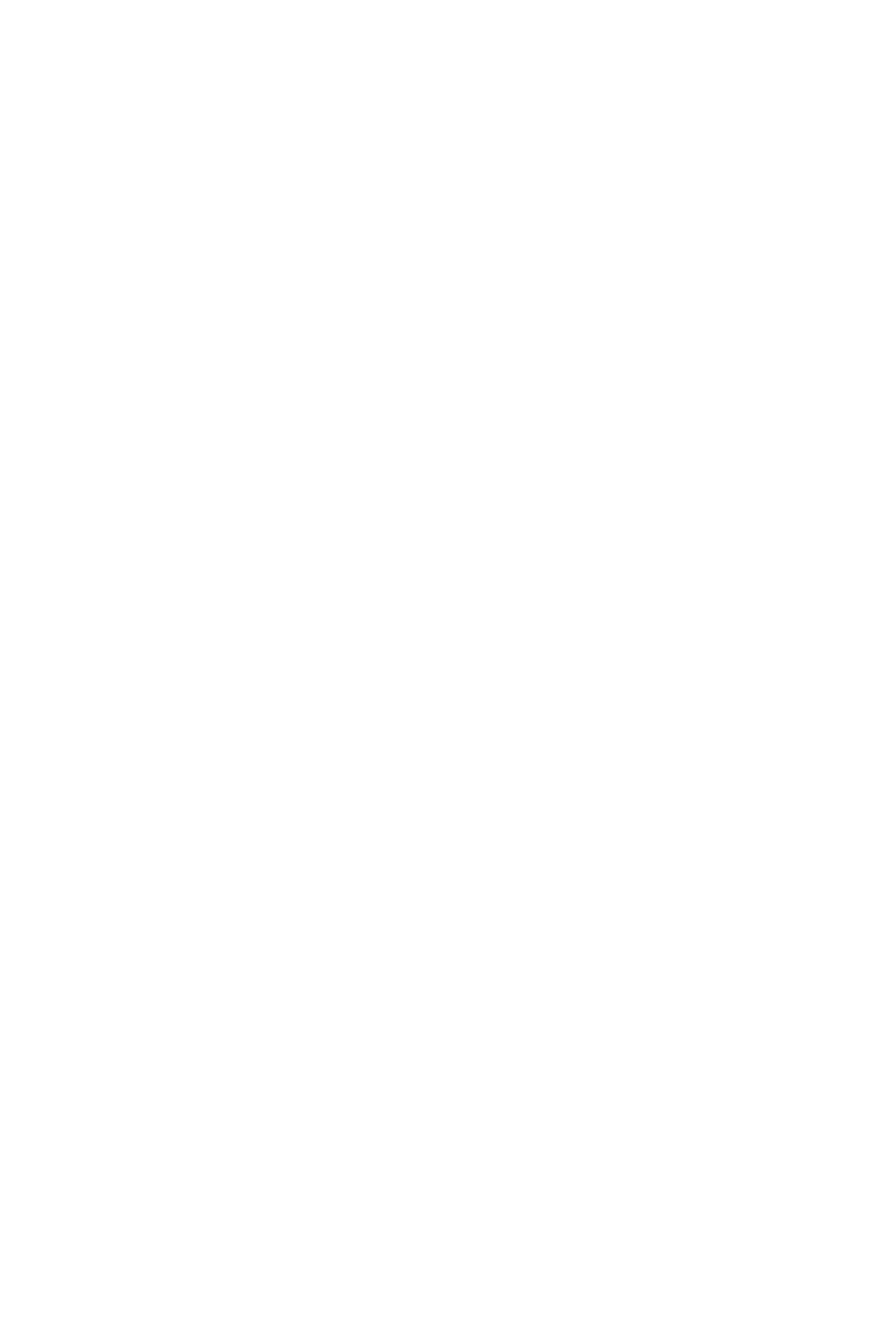
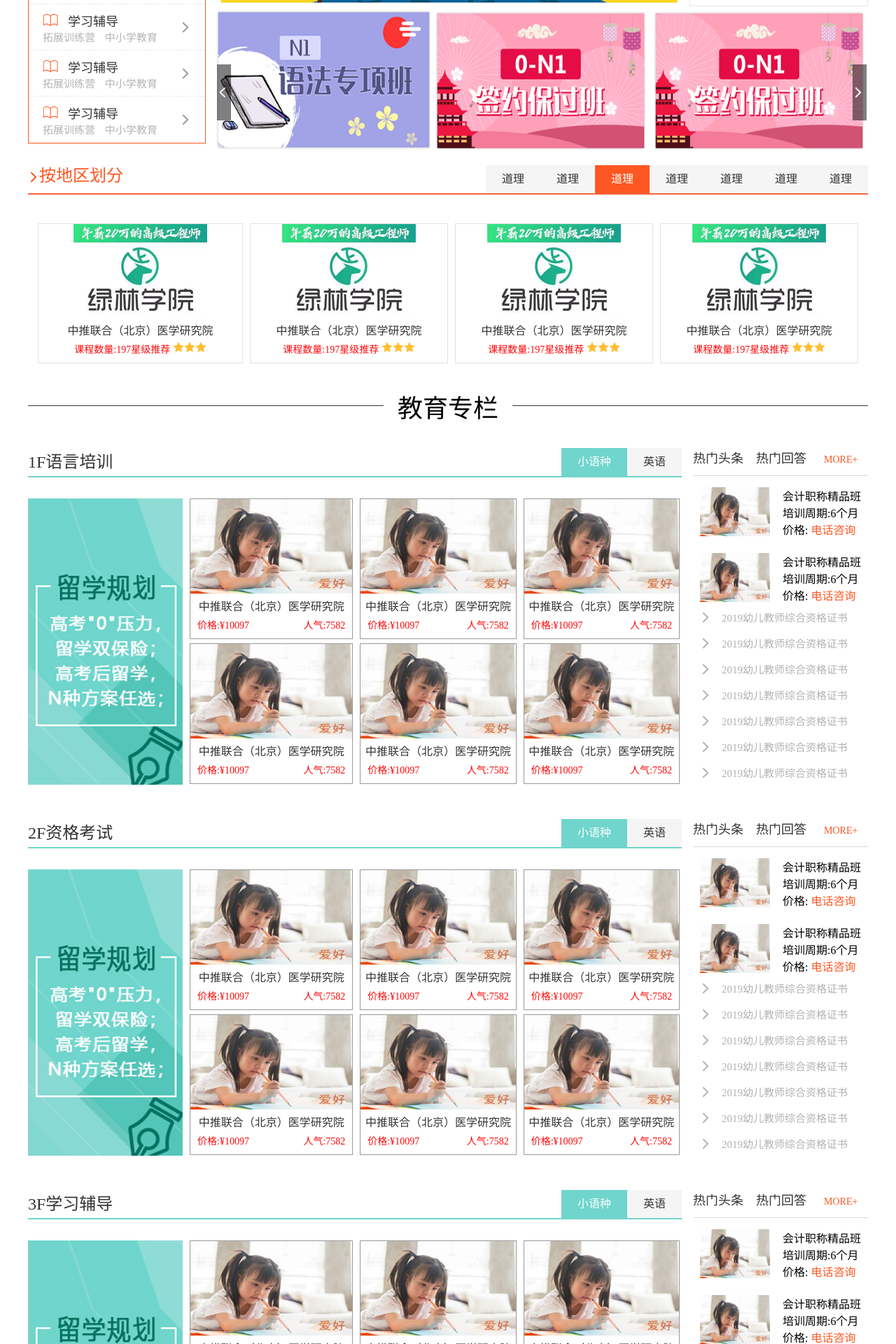
Before and after one commit to Devil-Hannibal/sgjy, a Vue app: page / in a window 1280 px wide. Shown: the part 540-2460 px from the top of the page at 70% size. Before the commit the page ends 800 px from the top, so only its background shows below. Built offline with nearby package versions, Linux system fonts and the light colour scheme.

Commit message:
整合布局  改成单页面  子路由嵌套

```diff
--- /dev/null
+++ b/src/components/HelloWord.vue
@@ -0,0 +1,30 @@
+<template>
+	<div class="HelloWord">
+		<!-- 公共头部 -->
+		<my-header></my-header>
+		<!-- 首屏渲染主页Home -->
+		<router-view></router-view>
+		<!-- 公共尾部 -->
+		<my-footer></my-footer>
+	</div>
+</template>
+
+<script>
+	import Header from './common/Header'
+	import Footer from './common/Footer'
+
+	export default{
+		components:{
+			'my-header':Header,
+			'my-footer': Footer,
+		},
+		data(){
+			return{
+
+			}
+		}
+	}
+</script>
+
+<style>
+</style>
--- a/src/components/about/About.vue
+++ b/src/components/about/About.vue
@@ -1,7 +1,7 @@
 <template>
   <div class="about">
     <!-- 公共头部 -->
-    <my-header></my-header>
+    <!-- <my-header></my-header> -->
     <!-- 轮播图 -->
     <my-banner :imgList="imgList" :imgHeight="imgHeight"></my-banner>
     <!-- 内容 -->
--- a/src/components/Home.vue
+++ b/src/components/home/Home.vue
@@ -1,6 +1,5 @@
 <template>
 	<div class="home">
-		<my-header></my-header>
 		<!-- 内容区域 -->
 		<div class="container">
 			<!-- 轮播图与菜单区域 -->
@@ -132,14 +131,14 @@
 					<ul>
 						<li>
 							<div>
-								<img src="./../../static/images/adqhf.png" alt="">
+								<img src="./../../../static/images/adqhf.png" alt="">
 								<p class="txt">中推联合（北京）医学研究院</p>
 								<p class="txt1">
 									<span class="text-left">课程数量:197</span>
 									<span class="text-right">星级推荐
-										<i><img src="./../../static/images/start.png" alt="">
-											<img src="./../../static/images/start.png" alt="">
-											<img src="./../../static/images/start.png" alt="">
+										<i><img src="./../../../static/images/start.png" alt="">
+											<img src="./../../../static/images/start.png" alt="">
+											<img src="./../../../static/images/start.png" alt="">
 										</i>
 
 									</span>
@@ -148,14 +147,14 @@
 						</li>
 						<li>
 							<div>
-								<img src="./../../static/images/adqhf.png" alt="">
+								<img src="./../../../static/images/adqhf.png" alt="">
 								<p class="txt">中推联合（北京）医学研究院</p>
 								<p class="txt1">
 									<span class="text-left">课程数量:197</span>
 									<span class="text-right">星级推荐
-										<i><img src="./../../static/images/start.png" alt="">
-											<img src="./../../static/images/start.png" alt="">
-											<img src="./../../static/images/start.png" alt="">
+										<i><img src="./../../../static/images/start.png" alt="">
+											<img src="./../../../static/images/start.png" alt="">
+											<img src="./../../../static/images/start.png" alt="">
 										</i>
 
 									</span>
@@ -164,14 +163,14 @@
 						</li>
 						<li>
 							<div>
-								<img src="./../../static/images/adqhf.png" alt="">
+								<img src="./../../../static/images/adqhf.png" alt="">
 								<p class="txt">中推联合（北京）医学研究院</p>
 								<p class="txt1">
 									<span class="text-left">课程数量:197</span>
 									<span class="text-right">星级推荐
-										<i><img src="./../../static/images/start.png" alt="">
-											<img src="./../../static/images/start.png" alt="">
-											<img src="./../../static/images/start.png" alt="">
+										<i><img src="./../../../static/images/start.png" alt="">
+											<img src="./../../../static/images/start.png" alt="">
+											<img src="./../../../static/images/start.png" alt="">
 										</i>
 
 									</span>
@@ -180,14 +179,14 @@
 						</li>
 					<li>
 						<div>
-								<img src="./../../static/images/adqhf.png" alt="">
+							<img src="./../../../static/images/adqhf.png" alt="">
 							<p class="txt">中推联合（北京）医学研究院</p>
 							<p class="txt1">
 								<span class="text-left">课程数量:197</span>
 								<span class="text-right">星级推荐
-										<i><img src="./../../static/images/start.png" alt="">
-											<img src="./../../static/images/start.png" alt="">
-											<img src="./../../static/images/start.png" alt="">
+									<i><img src="./../../../static/images/start.png" alt="">
+										<img src="./../../../static/images/start.png" alt="">
+										<img src="./../../../static/images/start.png" alt="">
 									</i>
 
 								</span>
@@ -197,6 +196,7 @@
 					</ul>
 				</div>
 			</div>
+
 <!-- 教育专栏 -->
 			<div class="education">
 				<div class="head">教育专栏</div>
@@ -213,12 +213,12 @@
 							</ul>
 						</div>
 						<div class="content clearfix">
-							<div class="fl"> <img src="./../../static/images/1.png" alt=""></div>
+							<div class="fl"> <img src="./../../../static/images/1.png" alt=""></div>
 							<div class="fl details">
 								<ul class="clearfix">
 									<li>
 										<div>
-											<img src="./../../static/images/px.png" alt="">
+											<img src="./../../../static/images/px.png" alt="">
 											<p class="txt">中推联合（北京）医学研究院</p>
 											<p class="txt1">
 												<span class="text-left">价格:&yen;10097</span>
@@ -228,7 +228,7 @@
 									</li>
 									<li>
 										<div>
-											<img src="./../../static/images/px.png" alt="">
+											<img src="./../../../static/images/px.png" alt="">
 											<p class="txt">中推联合（北京）医学研究院</p>
 											<p class="txt1">
 												<span class="text-left">价格:&yen;10097</span>
@@ -238,7 +238,7 @@
 									</li>
 									<li>
 										<div>
-											<img src="./../../static/images/px.png" alt="">
+											<img src="./../../../static/images/px.png" alt="">
 											<p class="txt">中推联合（北京）医学研究院</p>
 											<p class="txt1">
 												<span class="text-left">价格:&yen;10097</span>
@@ -248,7 +248,7 @@
 									</li>
 									<li>
 										<div>
-											<img src="./../../static/images/px.png" alt="">
+											<img src="./../../../static/images/px.png" alt="">
 											<p class="txt">中推联合（北京）医学研究院</p>
 											<p class="txt1">
 												<span class="text-left">价格:&yen;10097</span>
@@ -258,7 +258,7 @@
 									</li>
 									<li>
 										<div>
-											<img src="./../../static/images/px.png" alt="">
+											<img src="./../../../static/images/px.png" alt="">
 											<p class="txt">中推联合（北京）医学研究院</p>
 											<p class="txt1">
 												<span class="text-left">价格:&yen;10097</span>
@@ -268,7 +268,7 @@
 									</li>
 									<li>
 										<div>
-											<img src="./../../static/images/px.png" alt="">
+											<img src="./../../../static/images/px.png" alt="">
 											<p class="txt">中推联合（北京）医学研究院</p>
 											<p class="txt1">
 												<span class="text-left">价格:&yen;10097</span>
@@ -290,7 +290,7 @@
 						<div class="hot_content">
 							<ul class="imgTxtList">
 								<li>
-									<img src="./../../static/images/px.png" alt="">
+									<img src="./../../../static/images/px.png" alt="">
 									<div class="fr txt">
 										<p>会计职称精品班</p>
 										<p>培训周期:6个月</p>
@@ -298,7 +298,7 @@
 									</div>
 								</li>
 								<li>
-									<img src="./../../static/images/px.png" alt="">
+									<img src="./../../../static/images/px.png" alt="">
 									<div class="fr txt">
 										<p>会计职称精品班</p>
 										<p>培训周期:6个月</p>
@@ -354,12 +354,12 @@
 							</ul>
 						</div>
 						<div class="content clearfix">
-							<div class="fl"> <img src="./../../static/images/1.png" alt=""></div>
+							<div class="fl"> <img src="./../../../static/images/1.png" alt=""></div>
 							<div class="fl details">
 								<ul class="clearfix">
 									<li>
 										<div>
-											<img src="./../../static/images/px.png" alt="">
+											<img src="./../../../static/images/px.png" alt="">
 											<p class="txt">中推联合（北京）医学研究院</p>
 											<p class="txt1">
 												<span class="text-left">价格:&yen;10097</span>
@@ -369,7 +369,7 @@
 									</li>
 									<li>
 										<div>
-											<img src="./../../static/images/px.png" alt="">
+											<img src="./../../../static/images/px.png" alt="">
 											<p class="txt">中推联合（北京）医学研究院</p>
 											<p class="txt1">
 												<span class="text-left">价格:&yen;10097</span>
@@ -379,7 +379,7 @@
 									</li>
 									<li>
 										<div>
-											<img src="./../../static/images/px.png" alt="">
+											<img src="./../../../static/images/px.png" alt="">
 											<p class="txt">中推联合（北京）医学研究院</p>
 											<p class="txt1">
 												<span class="text-left">价格:&yen;10097</span>
@@ -389,7 +389,7 @@
 									</li>
 									<li>
 										<div>
-											<img src="./../../static/images/px.png" alt="">
+											<img src="./../../../static/images/px.png" alt="">
 											<p class="txt">中推联合（北京）医学研究院</p>
 											<p class="txt1">
 												<span class="text-left">价格:&yen;10097</span>
@@ -399,7 +399,7 @@
 									</li>
 									<li>
 										<div>
-											<img src="./../../static/images/px.png" alt="">
+											<img src="./../../../static/images/px.png" alt="">
 											<p class="txt">中推联合（北京）医学研究院</p>
 											<p class="txt1">
 												<span class="text-left">价格:&yen;10097</span>
@@ -409,7 +409,7 @@
 									</li>
 									<li>
 										<div>
-											<img src="./../../static/images/px.png" alt="">
+											<img src="./../../../static/images/px.png" alt="">
 											<p class="txt">中推联合（北京）医学研究院</p>
 											<p class="txt1">
 												<span class="text-left">价格:&yen;10097</span>
@@ -431,7 +431,7 @@
 						<div class="hot_content">
 							<ul class="imgTxtList">
 								<li>
-									<img src="./../../static/images/px.png" alt="">
+									<img src="./../../../static/images/px.png" alt="">
 									<div class="fr txt">
 										<p>会计职称精品班</p>
 										<p>培训周期:6个月</p>
@@ -439,7 +439,7 @@
 									</div>
 								</li>
 								<li>
-									<img src="./../../static/images/px.png" alt="">
+									<img src="./../../../static/images/px.png" alt="">
 									<div class="fr txt">
 										<p>会计职称精品班</p>
 										<p>培训周期:6个月</p>
@@ -495,12 +495,12 @@
 							</ul>
 						</div>
 						<div class="content clearfix">
-							<div class="fl"> <img src="./../../static/images/1.png" alt=""></div>
+							<div class="fl"> <img src="./../../../static/images/1.png" alt=""></div>
 							<div class="fl details">
 								<ul class="clearfix">
 									<li>
 										<div>
-											<img src="./../../static/images/px.png" alt="">
+											<img src="./../../../static/images/px.png" alt="">
 											<p class="txt">中推联合（北京）医学研究院</p>
 											<p class="txt1">
 												<span class="text-left">价格:&yen;10097</span>
@@ -510,7 +510,7 @@
 									</li>
 									<li>
 										<div>
-											<img src="./../../static/images/px.png" alt="">
+											<img src="./../../../static/images/px.png" alt="">
 											<p class="txt">中推联合（北京）医学研究院</p>
 											<p class="txt1">
 												<span class="text-left">价格:&yen;10097</span>
@@ -520,7 +520,7 @@
 									</li>
 									<li>
 										<div>
-											<img src="./../../static/images/px.png" alt="">
+											<img src="./../../../static/images/px.png" alt="">
 											<p class="txt">中推联合（北京）医学研究院</p>
 											<p class="txt1">
 												<span class="text-left">价格:&yen;10097</span>
@@ -530,7 +530,7 @@
 									</li>
 									<li>
 										<div>
-											<img src="./../../static/images/px.png" alt="">
+											<img src="./../../../static/images/px.png" alt="">
 											<p class="txt">中推联合（北京）医学研究院</p>
 											<p class="txt1">
 												<span class="text-left">价格:&yen;10097</span>
@@ -540,7 +540,7 @@
 									</li>
 									<li>
 										<div>
-											<img src="./../../static/images/px.png" alt="">
+											<img src="./../../../static/images/px.png" alt="">
 											<p class="txt">中推联合（北京）医学研究院</p>
 											<p class="txt1">
 												<span class="text-left">价格:&yen;10097</span>
@@ -550,7 +550,7 @@
 									</li>
 									<li>
 										<div>
-											<img src="./../../static/images/px.png" alt="">
+											<img src="./../../../static/images/px.png" alt="">
 											<p class="txt">中推联合（北京）医学研究院</p>
 											<p class="txt1">
 												<span class="text-left">价格:&yen;10097</span>
@@ -572,7 +572,7 @@
 						<div class="hot_content">
 							<ul class="imgTxtList">
 								<li>
-									<img src="./../../static/images/px.png" alt="">
+									<img src="./../../../static/images/px.png" alt="">
 									<div class="fr txt">
 										<p>会计职称精品班</p>
 										<p>培训周期:6个月</p>
@@ -580,7 +580,7 @@
 									</div>
 								</li>
 								<li>
-									<img src="./../../static/images/px.png" alt="">
+									<img src="./../../../static/images/px.png" alt="">
 									<div class="fr txt">
 										<p>会计职称精品班</p>
 										<p>培训周期:6个月</p>
@@ -624,6 +624,8 @@
 				</div>
 				<!-- END -->
 			</div>
+
+			<!-- 轮播图3 -->
 			<div class="lbt3">
 				<my-banner :imgList="imgLoop_three" :imgHeight="imgHeight_three"></my-banner>
 			</div>
@@ -644,8 +646,8 @@
 					</div>
 					<div class="content">
 						<div class="clearfix news_box">
-							<div class="fl"><img src="./../../static/images/jyxw1.png" alt=""></div>
-							<div class="fr"><img src="./../../static/images/jyxw2.png" alt=""></div>
+							<div class="fl"><img src="./../../../static/images/jyxw1.png" alt=""></div>
+							<div class="fr"><img src="./../../../static/images/jyxw2.png" alt=""></div>
 
 						</div>
 						<ul class="textList">
@@ -688,8 +690,8 @@
 					</div>
 					<div class="content">
 						<div class="clearfix news_box">
-							<div class="fl"><img src="./../../static/images/jyxw1.png" alt=""></div>
-							<div class="fr"><img src="./../../static/images/jyxw2.png" alt=""></div>
+							<div class="fl"><img src="./../../../static/images/jyxw1.png" alt=""></div>
+							<div class="fr"><img src="./../../../static/images/jyxw2.png" alt=""></div>
 
 						</div>
 						<ul class="textList">
@@ -732,8 +734,8 @@
 					</div>
 					<div class="content">
 						<div class="clearfix news_box">
-							<div class="fl"><img src="./../../static/images/jyxw1.png" alt=""></div>
-							<div class="fr"><img src="./../../static/images/jyxw2.png" alt=""></div>
+							<div class="fl"><img src="./../../../static/images/jyxw1.png" alt=""></div>
+							<div class="fr"><img src="./../../../static/images/jyxw2.png" alt=""></div>
 
 						</div>
 						<ul class="textList">
@@ -776,8 +778,8 @@
 					</div>
 					<div class="content">
 						<div class="clearfix news_box">
-							<div class="fl"><img src="./../../static/images/jyxw1.png" alt=""></div>
-							<div class="fr"><img src="./../../static/images/jyxw2.png" alt=""></div>
+							<div class="fl"><img src="./../../../static/images/jyxw1.png" alt=""></div>
+							<div class="fr"><img src="./../../../static/images/jyxw2.png" alt=""></div>
 
 						</div>
 						<ul class="textList">
@@ -805,62 +807,69 @@
 					</div>
 				</div>
 			</div>
+
+
+
+
+
 		</div>
 		<!-- 底部 -->
-		<my-footer></my-footer>
+		<router-view></router-view>
+
 	</div>
 </template>
 
 <script>
-	import Header from './common/Header';
-	import Banner from './common/Banner';
-	import Footer from './common/Footer'
+	// import Header from './../common/Header';
+	import Banner from './../common/Banner';
+	// import Footer from './../common/Footer'
+	// import About from './../about/About'
 
 	export default {
 
 		components: {
-			'my-header':Header,
+			// 'my-header': Header,
 			'my-banner': Banner,
-			'my-footer':Footer,
+			// 'my-footer': Footer,
 		},
 		data() {
 			return {
-				isCarousel:true,
-				imgWidth:33,
+				isCarousel: true,
+				imgWidth: 33,
 				imgHeight_one: 328,
 				imgLoop_one: [{
-						srcName: require('./../../static/images/banner1.png')
+						srcName: require('./../../../static/images/banner1.png')
 					},
 					{
-						srcName: require('./../../static/images/banner2.png')
+						srcName: require('./../../../static/images/banner2.png')
 					},
 					{
-						srcName: require('./../../static/images/banner3.png')
+						srcName: require('./../../../static/images/banner3.png')
 					},
 				],
 				imgHeight_two: 200,
 				imgLoop_two: [{
-						srcName: require('./../../static/images/t1.png')
+						srcName: require('./../../../static/images/t1.png')
 					},
 					{
-						srcName: require('./../../static/images/t2.png')
+						srcName: require('./../../../static/images/t2.png')
 					},
 					{
-						srcName: require('./../../static/images/t3.png')
+						srcName: require('./../../../static/images/t3.png')
 					},
 					{
-							srcName: require('./../../static/images/t3.png')
+						srcName: require('./../../../static/images/t3.png')
 					},
 					{
-							srcName: require('./../../static/images/t2.png')
+						srcName: require('./../../../static/images/t2.png')
 					},
 					{
-							srcName: require('./../../static/images/t1.png')
+						srcName: require('./../../../static/images/t1.png')
 					},
 				],
 				imgHeight_three: 190,
 				imgLoop_three: [{
-						srcName: require('./../../static/images/lbt.png')
+						srcName: require('./../../../static/images/lbt.png')
 					},
 
 				],
@@ -868,7 +877,7 @@
 			// imgHeight:400
 		},
 		methods: {}
-	};
+	}
 </script>
 
 <style lang="less" scoped="scoped">
@@ -1273,8 +1282,9 @@
 	.jyxw {
 		width: 49%;
 		border: 1px solid #d9d9d9;
-		&:nth-child(n+3){
-			margin-top:20px;
+
+		&:nth-child(n+3) {
+			margin-top: 20px;
 		}
 
 
@@ -1358,10 +1368,11 @@
 			}
 		}
 	}
-	.newsDt{
+
+	.newsDt {
 		display: flex;
 		justify-content: space-between;
-		 flex-wrap:wrap;
+		flex-wrap: wrap;
 		margin-top: 40px;
 	}
 </style>
```
Also changed, not shown: src/components/common/HelloWord.vue (added, +11 -0 lines), src/router/index.js (+21 -14 lines). Lines whose indentation alone changed are shown as unchanged.
